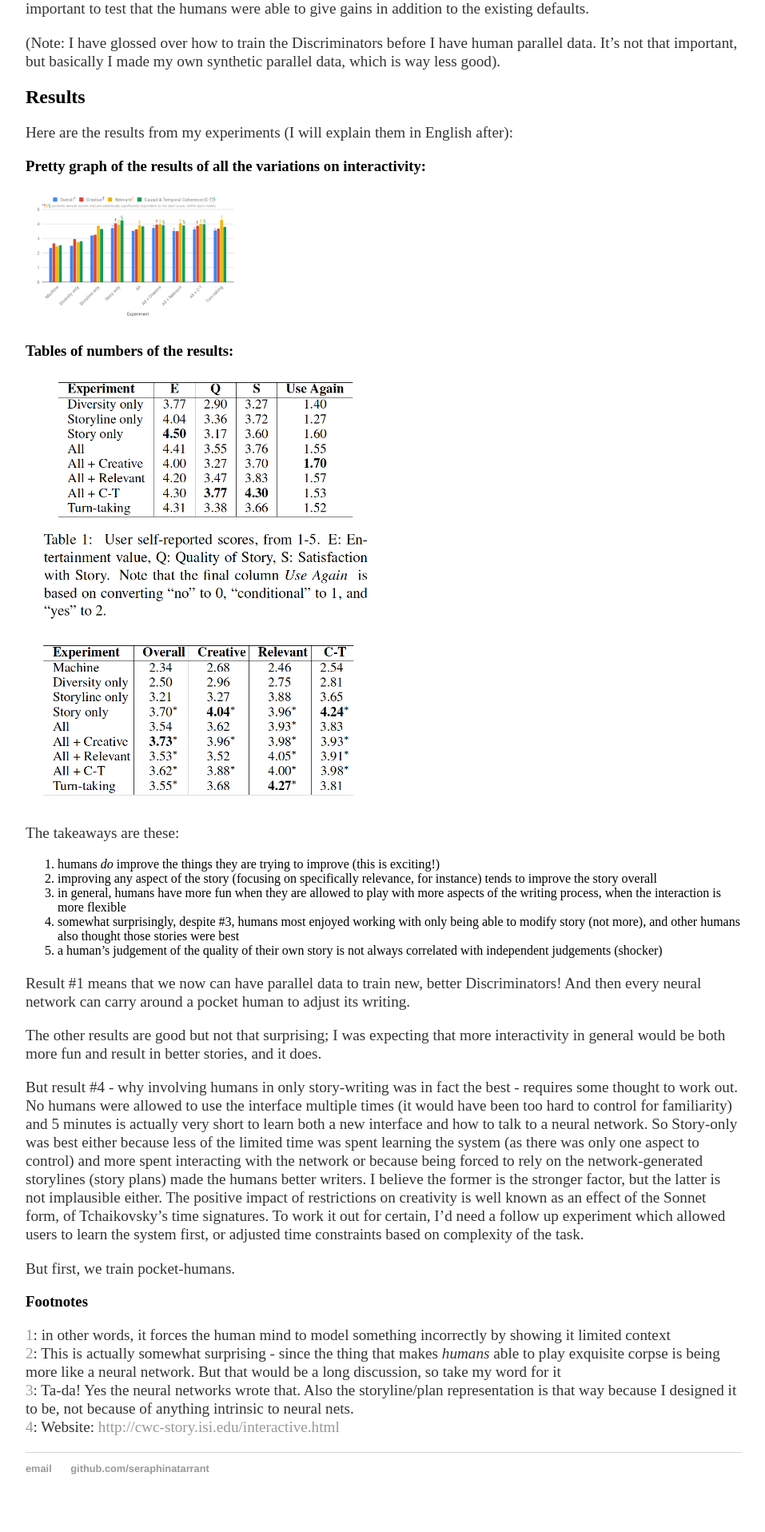
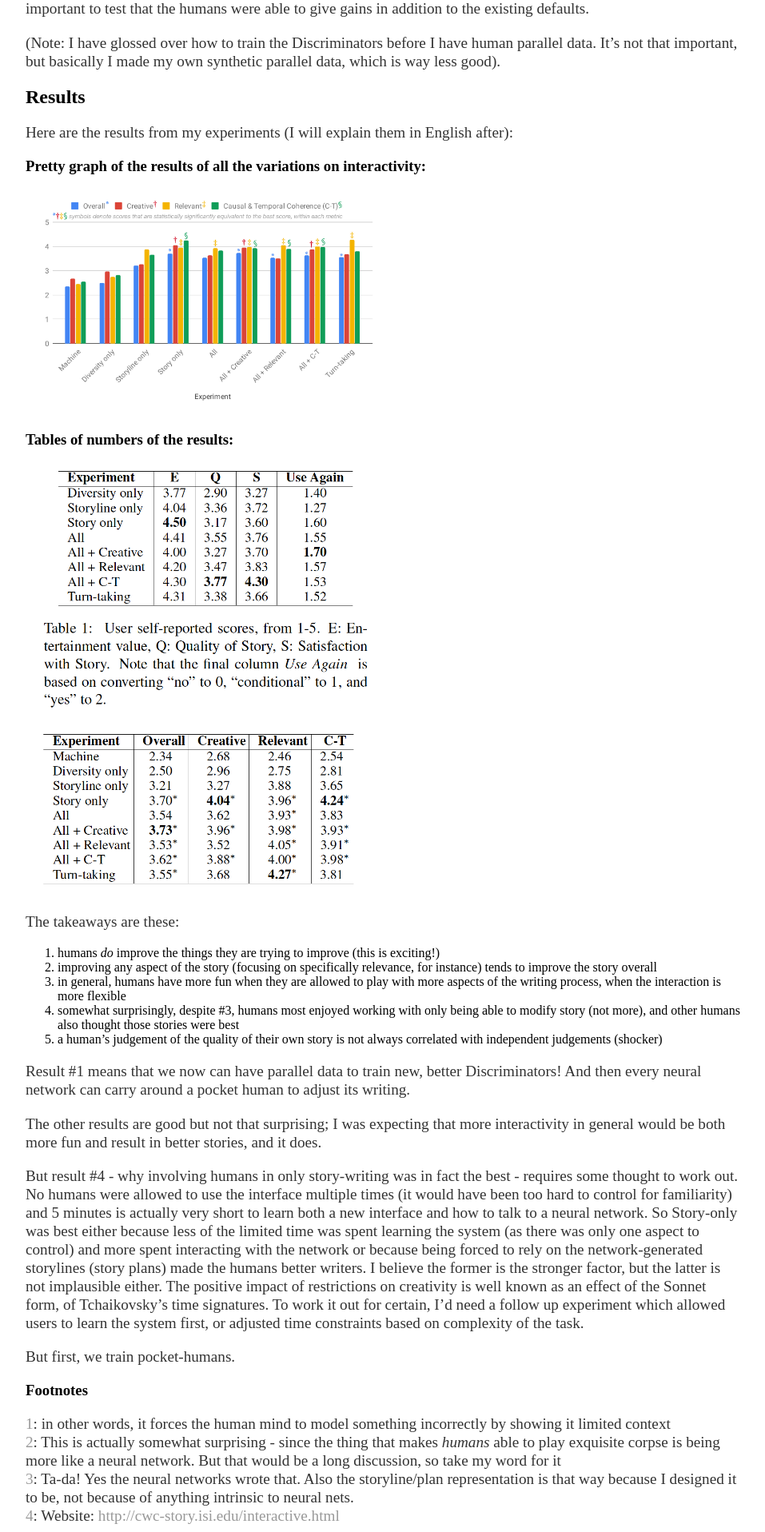
Before and after one commit to seraphinatarrant/seraphinatarrant.github.io, a Jekyll site: the page built from _posts/2019-05-09-interactive-NLG.md, in a window 1280 px wide. Shown: the part 3024-4940 px from the top of the page at 80% size, without its empty margins (160-1117 px from the left). Built offline with Jekyll 4.4.1, drawn with Linux system fonts in a browser that asks for light colours.

Commit message:
change graph size

```diff
--- a/_posts/2019-05-09-interactive-NLG.md
+++ b/_posts/2019-05-09-interactive-NLG.md
@@ -122,7 +122,7 @@ So while the human is trying to make a given story more Creative, the Creativity
 Here are the results from my experiments (I will explain them in English after):
 <br>
 ### Pretty graph of the results of all the variations on interactivity:
-![Results graph](https://seraphinatarrant.github.io/images/NAACL_results_graph.png){:height="30%" width="30%"}
+![Results graph](https://seraphinatarrant.github.io/images/NAACL_results_graph.png){:height="50%" width="50%"}
 
 ### Tables of numbers of the results:
 ![Results tables](https://seraphinatarrant.github.io/images/NAACL_results_tables.png){:height="50%" width="50%"}
```
